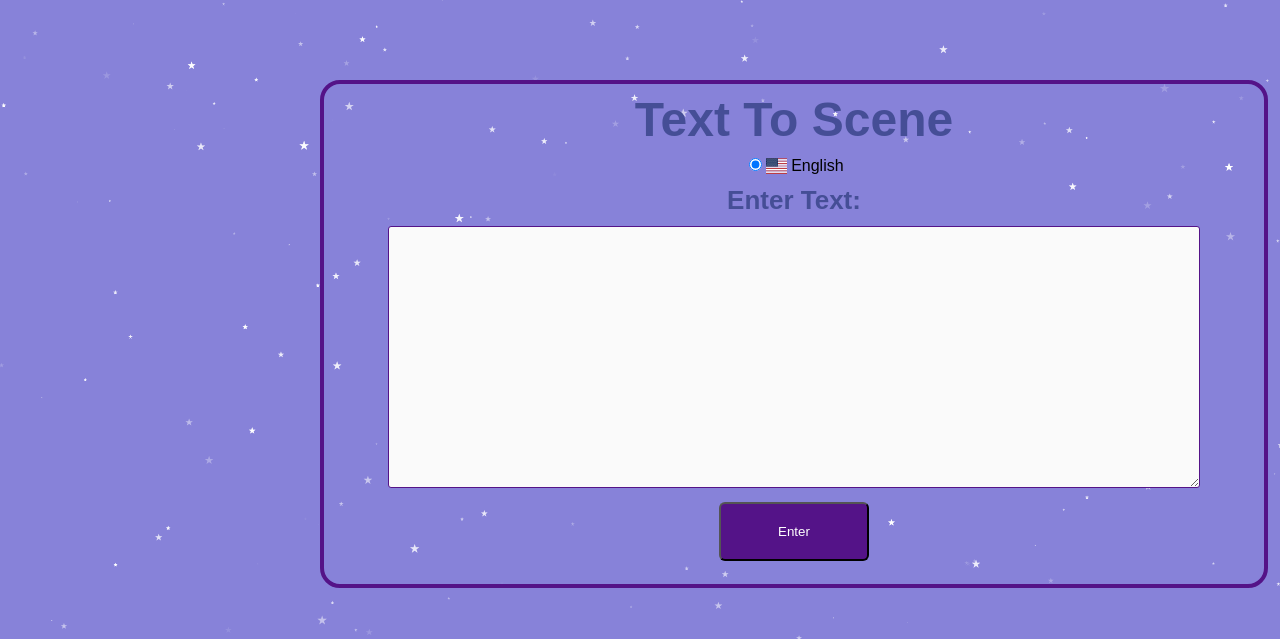
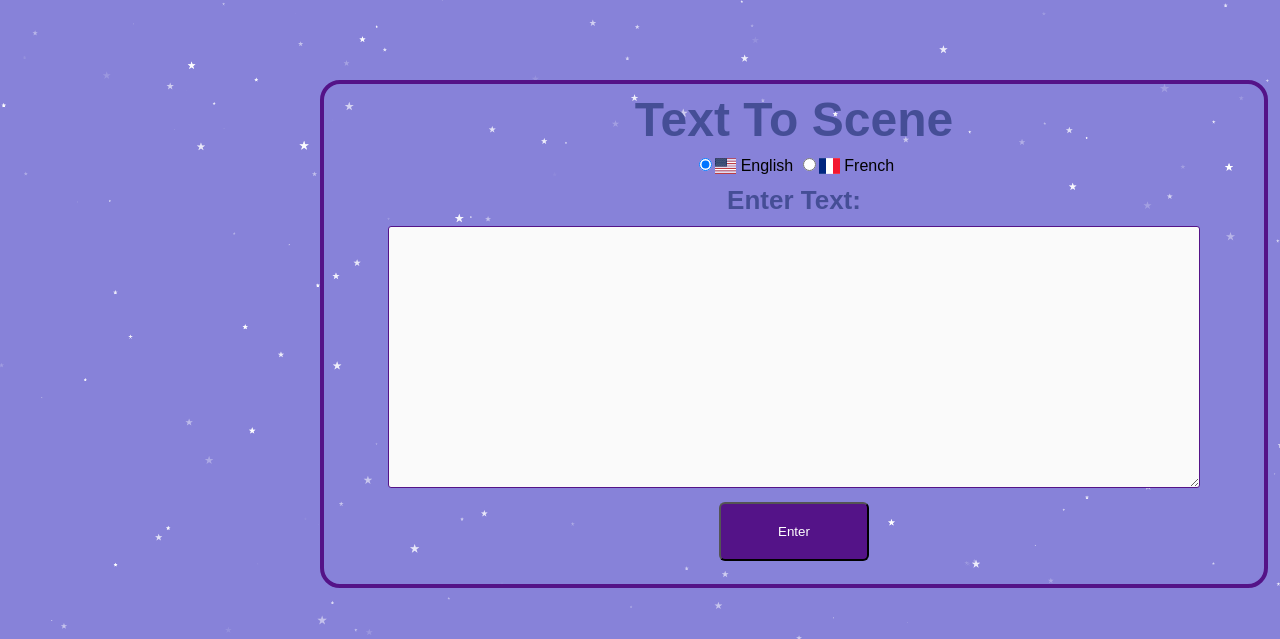
Before and after one commit to Anis-Bouaziz/Text2Scene, a Flask app: page / in a window 1280 px wide. Shown: the top 639 px of the page. Run offline with Flask 2, Linux system fonts and the light colour scheme; some libraries are stand-ins or nearby versions.

Commit message:
added French model

```diff
--- a/templates/index.html
+++ b/templates/index.html
@@ -17,8 +17,8 @@
     </h1>
     <form method=post>
       <input type="radio" id="English" name="lang" value="en" checked="checked"><span class="flag-icon flag-icon-us"> </span> English
-      <!-- <input  type="radio" id="French" name="lang" value="fr"><span class="flag-icon flag-icon-fr"> </span> French
-      <input  type="radio" id="French" name="lang" value="ar"><span class="flag-icon flag-icon-tn"> </span> Arabic -->
+       <input  type="radio" id="French" name="lang" value="fr"><span class="flag-icon flag-icon-fr"> </span> French
+      <!-- <input  type="radio" id="French" name="lang" value="ar"><span class="flag-icon flag-icon-tn"> </span> Arabic  -->
 
 
 
```
Also changed, not shown: 5 other files.
